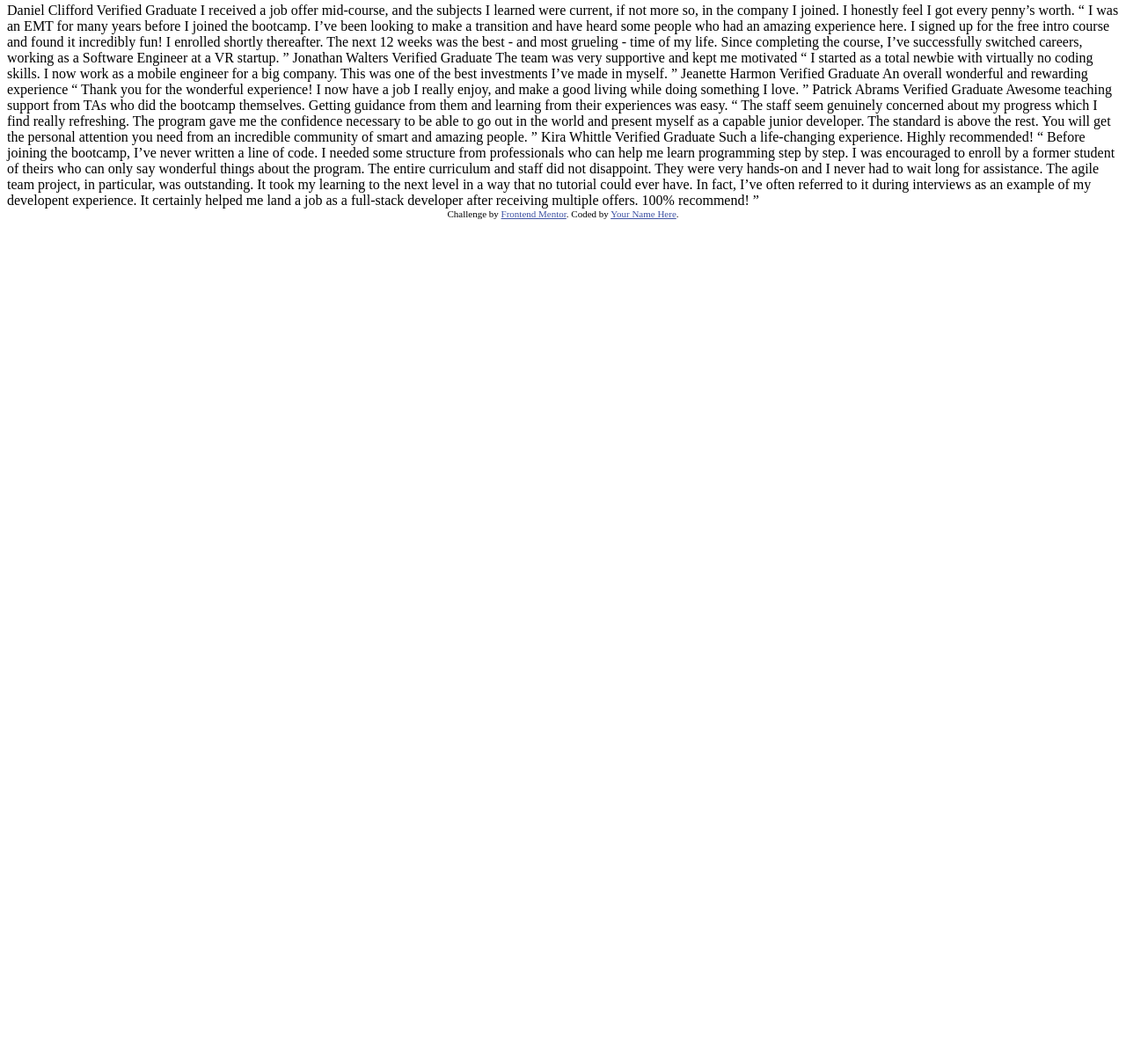
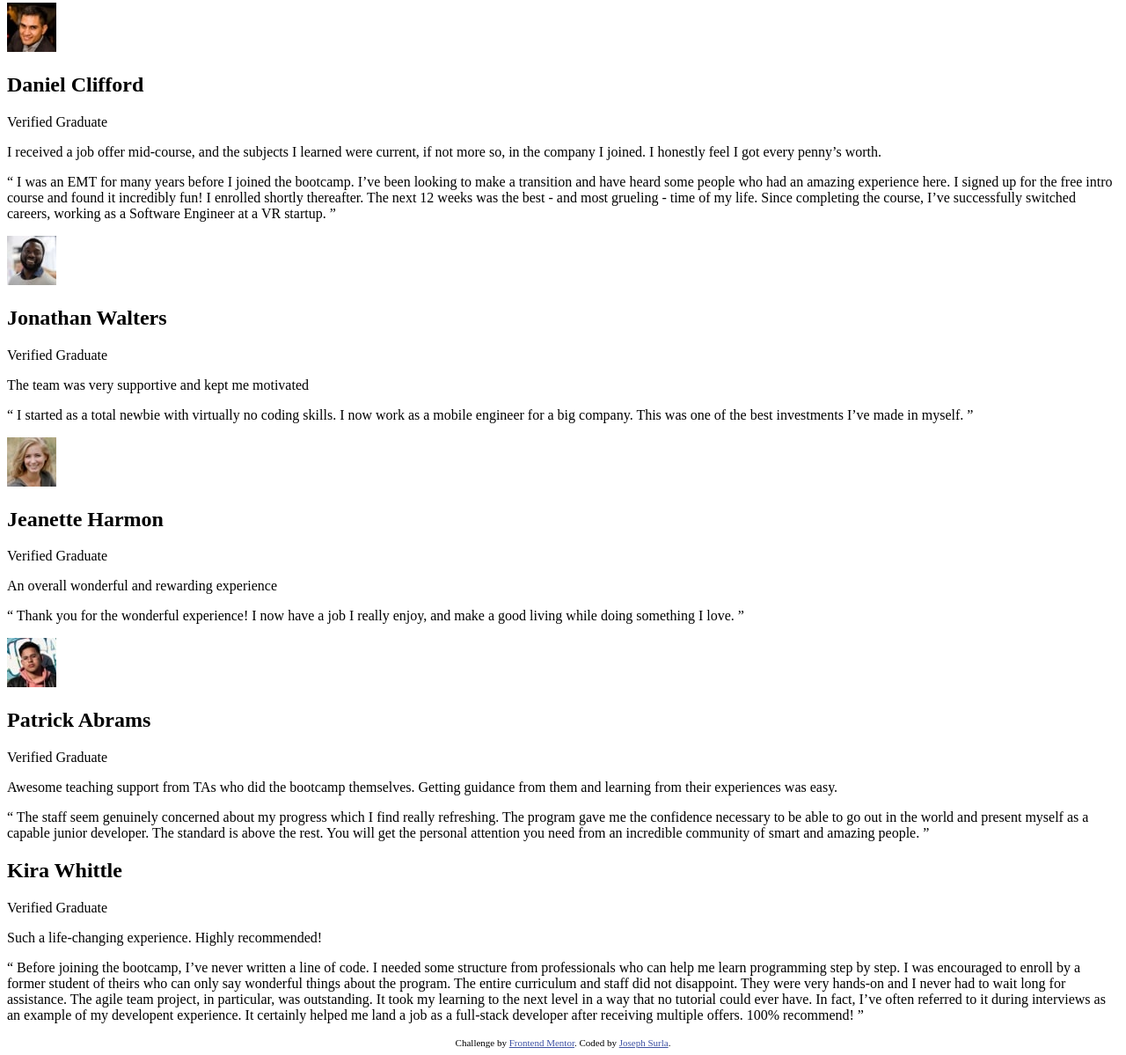
Before and after one commit to surla/testimonials-grid-section, a plain HTML site: page index.html in a window 1280 px wide. Shown: the part 5-1204 px from the top of the page at 88% size. Before the commit the page ends 800 px from the top, so only its background shows below. Drawn offline with Linux system fonts and the light colour scheme.

Commit message:
update with semantic html

```diff
--- a/index.html
+++ b/index.html
@@ -1,76 +1,140 @@
 <!DOCTYPE html>
 <html lang="en">
   <head>
-  <meta charset="UTF-8">
-  <meta name="viewport" content="width=device-width, initial-scale=1.0"> <!-- displays site properly based on user's device -->
+    <meta charset="UTF-8" />
+    <meta name="viewport" content="width=device-width, initial-scale=1.0" />
+    <!-- displays site properly based on user's device -->
 
-  <link rel="icon" type="image/png" sizes="32x32" href="./images/favicon-32x32.png">
+    <link
+      rel="icon"
+      type="image/png"
+      sizes="32x32"
+      href="./images/favicon-32x32.png"
+    />
 
     <title>Frontend Mentor | [Challenge Name Here]</title>
 
     <!-- Feel free to remove these styles or customise in your own stylesheet 👍 -->
     <style>
-    .attribution { font-size: 11px; text-align: center; }
-    .attribution a { color: hsl(228, 45%, 44%); }
+      .attribution {
+        font-size: 11px;
+        text-align: center;
+      }
+      .attribution a {
+        color: hsl(228, 45%, 44%);
+      }
     </style>
   </head>
   <body>
-  Daniel Clifford
-  Verified Graduate
-
-  I received a job offer mid-course, and the subjects I learned were current, if not more so,
-  in the company I joined. I honestly feel I got every penny’s worth.
-
-  “ I was an EMT for many years before I joined the bootcamp. I’ve been looking to make a
-  transition and have heard some people who had an amazing experience here. I signed up
-  for the free intro course and found it incredibly fun! I enrolled shortly thereafter.
-  The next 12 weeks was the best - and most grueling - time of my life. Since completing
-  the course, I’ve successfully switched careers, working as a Software Engineer at a VR startup. ”
-
-  Jonathan Walters
-  Verified Graduate
-
-  The team was very supportive and kept me motivated
-
-  “ I started as a total newbie with virtually no coding skills. I now work as a mobile engineer
-  for a big company. This was one of the best investments I’ve made in myself. ”
-
-  Jeanette Harmon
-  Verified Graduate
-
-  An overall wonderful and rewarding experience
-
-  “ Thank you for the wonderful experience! I now have a job I really enjoy, and make a good living
-  while doing something I love. ”
-
-  Patrick Abrams
-  Verified Graduate
-
-  Awesome teaching support from TAs who did the bootcamp themselves. Getting guidance from them and
-  learning from their experiences was easy.
-
-  “ The staff seem genuinely concerned about my progress which I find really refreshing. The program
-  gave me the confidence necessary to be able to go out in the world and present myself as a capable
-  junior developer. The standard is above the rest. You will get the personal attention you need from
-  an incredible community of smart and amazing people. ”
-
-  Kira Whittle
-  Verified Graduate
-
-  Such a life-changing experience. Highly recommended!
-
-  “ Before joining the bootcamp, I’ve never written a line of code. I needed some structure from
-  professionals who can help me learn programming step by step. I was encouraged to enroll by a former
-  student of theirs who can only say wonderful things about the program. The entire curriculum and staff
-  did not disappoint. They were very hands-on and I never had to wait long for assistance. The agile team
-  project, in particular, was outstanding. It took my learning to the next level in a way that no tutorial
-  could ever have. In fact, I’ve often referred to it during interviews as an example of my developent
-  experience. It certainly helped me land a job as a full-stack developer after receiving multiple offers.
-  100% recommend! ”
+    <main>
+      <article>
+        <div>
+          <div><img src="images/image-daniel.jpg" alt="Daniel Clifford" /></div>
+          <div>
+            <h2>Daniel Clifford</h2>
+            <p>Verified Graduate</p>
+          </div>
+        </div>
+        <p>
+          I received a job offer mid-course, and the subjects I learned were
+          current, if not more so, in the company I joined. I honestly feel I
+          got every penny’s worth.
+        </p>
+        <p>
+          “ I was an EMT for many years before I joined the bootcamp. I’ve been
+          looking to make a transition and have heard some people who had an
+          amazing experience here. I signed up for the free intro course and
+          found it incredibly fun! I enrolled shortly thereafter. The next 12
+          weeks was the best - and most grueling - time of my life. Since
+          completing the course, I’ve successfully switched careers, working as
+          a Software Engineer at a VR startup. ”
+        </p>
+      </article>
+      <article>
+        <div>
+          <div>
+            <img src="images/image-jonathan.jpg" alt="Jonathan Walters" />
+          </div>
+          <div>
+            <h2>Jonathan Walters</h2>
+            <p>Verified Graduate</p>
+          </div>
+        </div>
+        <p>The team was very supportive and kept me motivated</p>
+        <p>
+          “ I started as a total newbie with virtually no coding skills. I now
+          work as a mobile engineer for a big company. This was one of the best
+          investments I’ve made in myself. ”
+        </p>
+      </article>
+      <article>
+        <div>
+          <div>
+            <img src="images/image-jeanette.jpg" alt="Jeanette Harmon" />
+          </div>
+          <div>
+            <h2>Jeanette Harmon</h2>
+            <p>Verified Graduate</p>
+          </div>
+        </div>
+        <p>An overall wonderful and rewarding experience</p>
+        <p>
+          “ Thank you for the wonderful experience! I now have a job I really
+          enjoy, and make a good living while doing something I love. ”
+        </p>
+      </article>
+      <article>
+        <div>
+          <div><img src="images/image-patrick.jpg" alt="Patrick Abrams" /></div>
+          <div>
+            <h2>Patrick Abrams</h2>
+            <p>Verified Graduate</p>
+          </div>
+        </div>
+        <p>
+          Awesome teaching support from TAs who did the bootcamp themselves.
+          Getting guidance from them and learning from their experiences was
+          easy.
+        </p>
+        <p>
+          “ The staff seem genuinely concerned about my progress which I find
+          really refreshing. The program gave me the confidence necessary to be
+          able to go out in the world and present myself as a capable junior
+          developer. The standard is above the rest. You will get the personal
+          attention you need from an incredible community of smart and amazing
+          people. ”
+        </p>
+      </article>
+      <article>
+        <div>
+          <div></div>
+          <div>
+            <h2>Kira Whittle</h2>
+            <p>Verified Graduate</p>
+          </div>
+        </div>
+        <p>Such a life-changing experience. Highly recommended!</p>
+        <p>
+          “ Before joining the bootcamp, I’ve never written a line of code. I
+          needed some structure from professionals who can help me learn
+          programming step by step. I was encouraged to enroll by a former
+          student of theirs who can only say wonderful things about the program.
+          The entire curriculum and staff did not disappoint. They were very
+          hands-on and I never had to wait long for assistance. The agile team
+          project, in particular, was outstanding. It took my learning to the
+          next level in a way that no tutorial could ever have. In fact, I’ve
+          often referred to it during interviews as an example of my developent
+          experience. It certainly helped me land a job as a full-stack
+          developer after receiving multiple offers. 100% recommend! ”
+        </p>
+      </article>
+    </main>
 
     <div class="attribution">
-    Challenge by <a href="https://www.frontendmentor.io?ref=challenge" target="_blank">Frontend Mentor</a>.
-    Coded by <a href="#">Your Name Here</a>.
+      Challenge by
+      <a href="https://www.frontendmentor.io?ref=challenge" target="_blank"
+        >Frontend Mentor</a
+      >. Coded by <a href="#">Joseph Surla</a>.
     </div>
   </body>
 </html>
```
Lines whose indentation alone changed are shown as unchanged.
